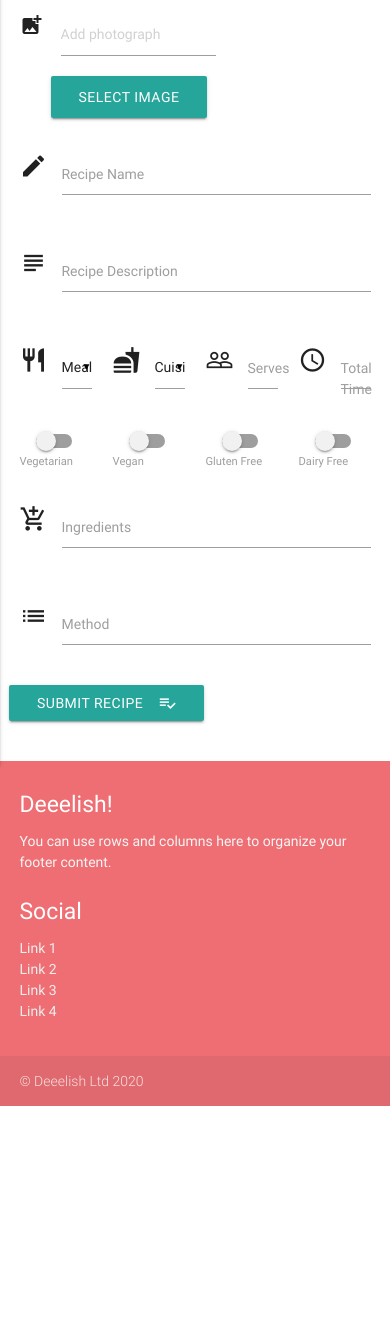
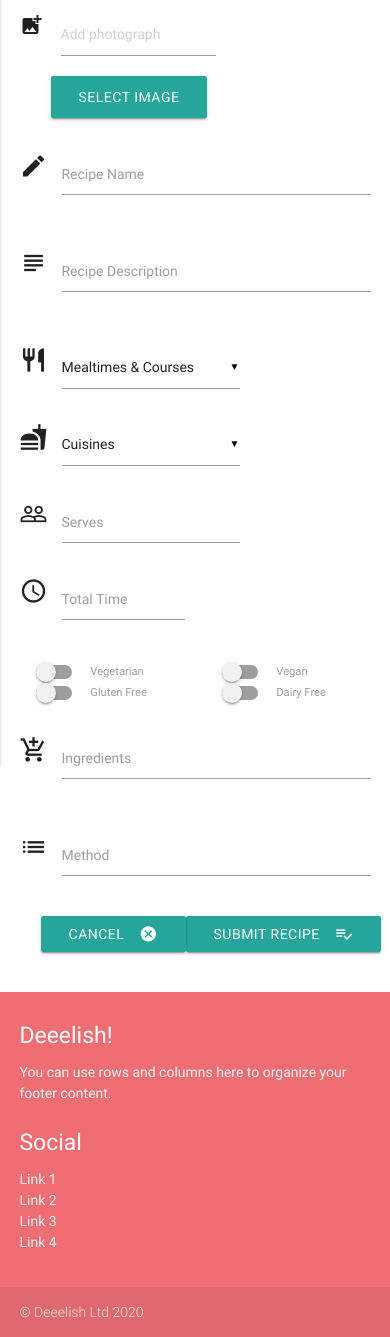
Before and after one commit to Carly07/Deeelish, a Flask app: page /add_recipe in a window 390 px wide. Shown: the part 139-1476 px from the top of the page. Before the commit the page ends 1245 px from the top, so only its background shows below. Run offline with Flask 2, Linux system fonts and the light colour scheme; data that the repository does not hold is empty; some libraries are stand-ins or nearby versions.

Commit message:
style edits to ensure responsive nature and visual appeal

```diff
--- a/templates/addrecipe.html
+++ b/templates/addrecipe.html
@@ -38,16 +38,16 @@
 		</div>
 
         <div class="row">
-            <div class="input-field col s3">
+            <div class="input-field col m6 l3">
             <i class="material-icons prefix">restaurant</i>
                 <select multiple id="meals_courses" name="meal_course_type">
-                    <option value="" disabled selected>Mealtimes and Courses</option>
+                    <option value="" disabled selected>Mealtimes & Courses</option>
                     {% for meals in meals_courses %}
                         <option value="{{meals.meal_course_type}}">{{meals.meal_course_type}}</option>
                     {% endfor %}
                 </select>
             </div>
-            <div class="input-field col s3">
+            <div class="input-field col m6 l3">
             <i class="material-icons prefix">fastfood</i>
                 <select id="cuisines" name="cuisine">
                     <option value="" disabled selected>Cuisines</option>
@@ -56,12 +56,12 @@
                     {% endfor %}
                 </select>
             </div>
-            <div class="input-field col s3">
+            <div class="input-field col m6 l3">
 				<i class="material-icons prefix">people_outline</i>
 				<input id="serves" name="serves" type="number" class="materialize-textarea">
 				<label for="serves">Serves</label>
 			</div>
-            <div class="input-field col s3">
+            <div class="input-field col s6 m6 l3">
 				<i class="material-icons prefix">access_time</i>
 				<input id="time" name="time" type="text" class="materialize-textarea">
 				<label for="time">Total Time</label>
@@ -69,28 +69,28 @@
 		</div>
 
 		<div class="row">
-            <div class="switch col s3">
+            <div class="switch col s6 m6 l3">
                 <label>
                     <input id="is_vegetarian" name="is_vegetarian" type="checkbox">
                     <span class="lever"></span>
                     Vegetarian
                 </label>
             </div>
-            <div class="switch col s3">
+            <div class="switch col s6 m6 l3">
                 <label>
                     <input id="is_vegan" name="is_vegan" type="checkbox">
                     <span class="lever"></span>
                     Vegan
                 </label>
             </div>
-            <div class="switch col s3">
+            <div class="switch col s6 m6 l3">
                 <label>
                     <input id="is_is_glutenFree" name="is_glutenFree" type="checkbox">
                     <span class="lever"></span>
                     Gluten Free
                 </label>
             </div>
-            <div class="switch col s3">
+            <div class="switch col s6 m6 l3">
                 <label>
                     <input id="is_dairyFree" name="is_dairyFree" type="checkbox">
                     <span class="lever"></span>
@@ -116,9 +116,10 @@
 		</div>
 
         <div class="row">
-            <button class="btn waves-effect waves-light" type="submit" name="action">Submit Recipe
+            <button class="btn waves-effect waves-light right" type="submit" name="action">Submit Recipe
                 <i class="material-icons right">playlist_add_check</i>
             </button>
+            <a href="{{ url_for('get_recipes') }}" class="btn waves-effect waves-light right">Cancel<i class="material-icons right">cancel</i></a>
 		</div>
 	</form>
 </div>
--- a/templates/recipes.html
+++ b/templates/recipes.html
@@ -26,4 +26,9 @@
 	</li>
 	{% endfor %}
 </ul>
+
+<div class="row">
+    <a href="{{url_for('add_recipe')}}" class="waves-effect waves-light btn"><i class="material-icons right">playlist_add</i>Add Recipe</a>
+</div>
+
 {% endblock %}
```
Also changed, not shown: templates/categories.html (+7 -3 lines), templates/editcuisinecat.html (+10 -3 lines), templates/editmealcat.html (+10 -3 lines), templates/editrecipe.html (+12 -10 lines), templates/viewrecipe.html (+5 -2 lines).
